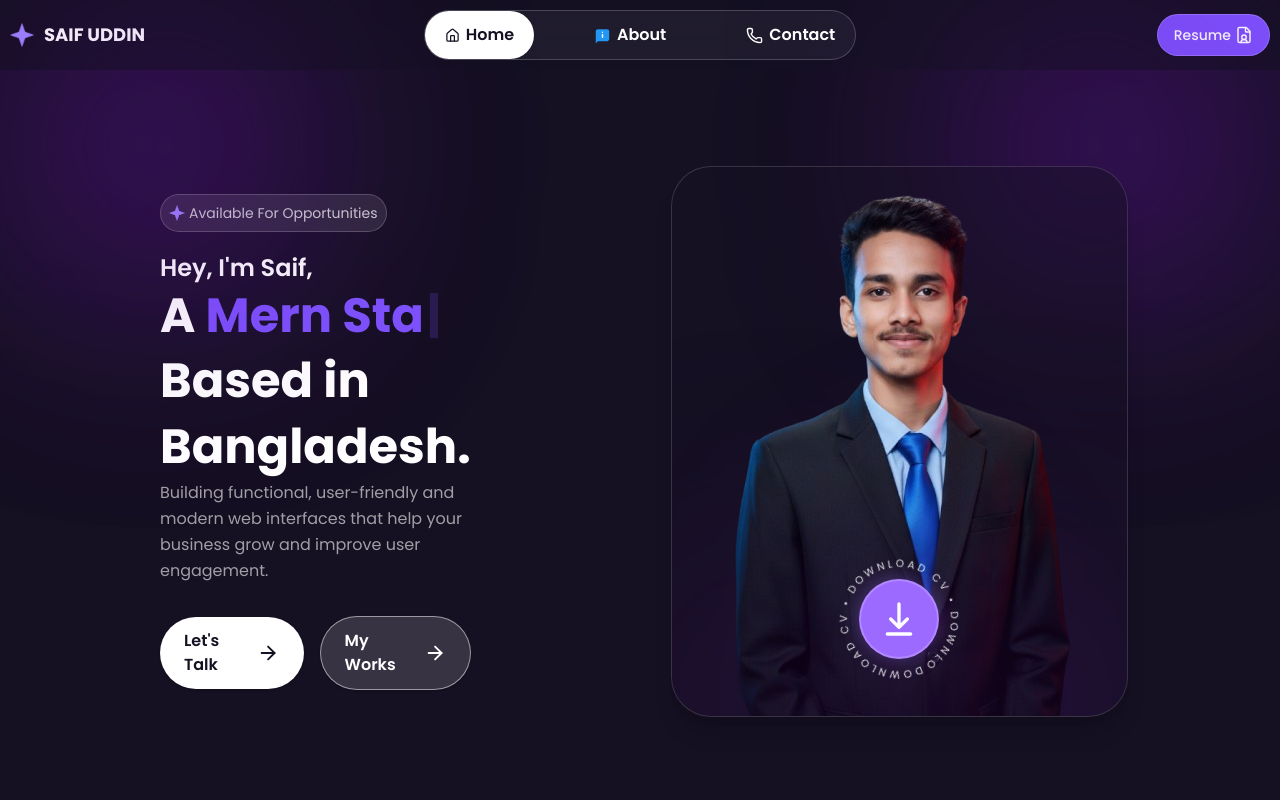
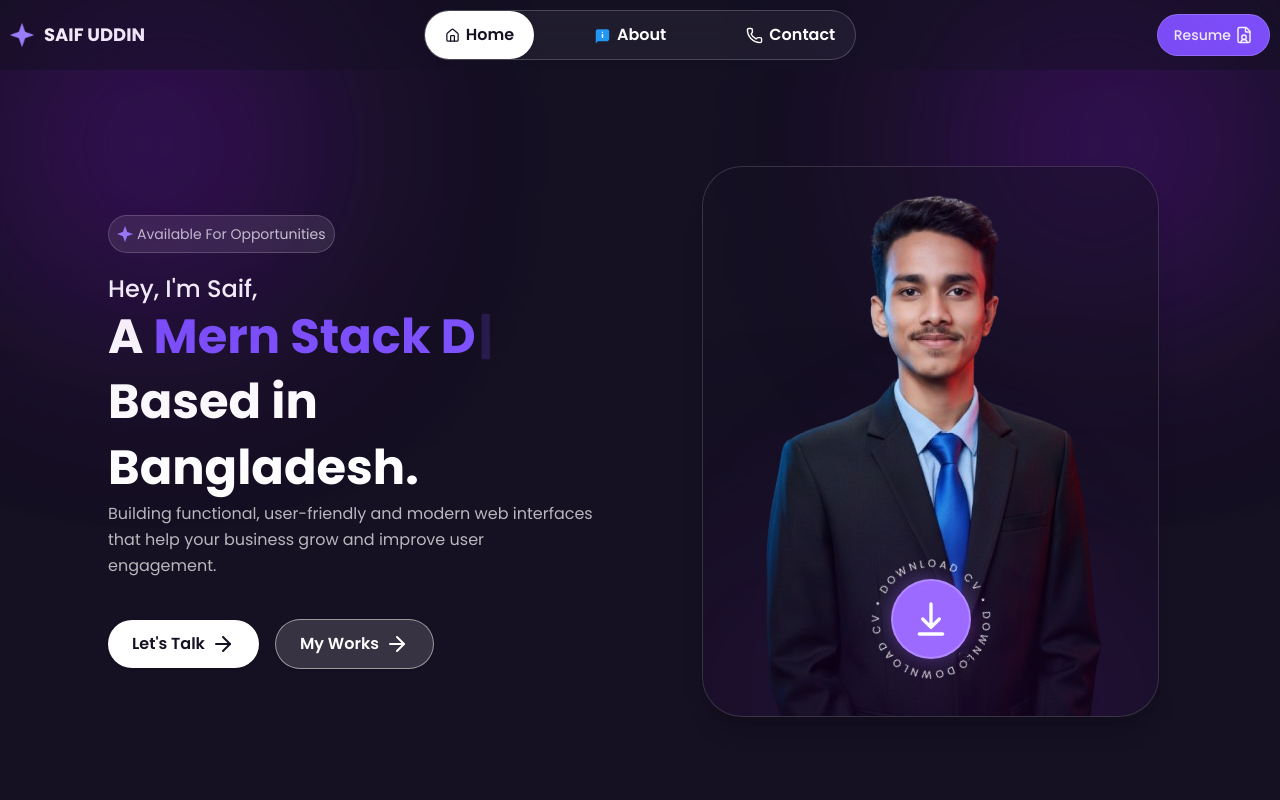
Before and after one commit to Saif-Uddin0/Saif-Uddin0-portfolio, a React (Vite) app: page / in a window 1280 px wide. Shown: the top 800 px of the page. Built offline with nearby package versions, Linux system fonts and the light colour scheme.

Commit message:
added the px project

```diff
--- a/src/components/Shared/Home/Hero.jsx
+++ b/src/components/Shared/Home/Hero.jsx
@@ -1,5 +1,6 @@
 import React from "react";
 import { Typewriter } from 'react-simple-typewriter'
+import { motion } from "framer-motion";
 import { ArrowRight, Download } from "lucide-react";
 import Img from '../../../assets/imgme3.png'
 import Bg from '../../../assets/bg1.png'
@@ -11,10 +12,13 @@ const Hero = () => {
         <section className="relative overflow-hidden  text-accent py-24 ">
 
 
-            <div className="container mx-auto px-10 lg:px-20 flex flex-col md:flex-row items-center justify-between gap-12">
-
+            <div className="container mx-auto px-6 lg:px-20 flex flex-col md:flex-row items-center justify-between gap-10 ">
                 {/* ===== LEFT TEXT SECTION ===== */}
-                <div className="w-full md:w-1/2 px-2 lg:px-20">
+                <motion.div
+                    initial={{ opacity: 0, y: 40 }}
+                    animate={{ opacity: 1, y: 0 }}
+                    transition={{ duration: 0.8 }}
+                    className="w-full md:w-1/2 lg:px-7 ">
 
                     {/* Badge */}
                     <span className="inline-block bg-accent/10 text-neutral px-2 py-2 rounded-full text-sm mb-5 backdrop-blur border border-accent/20">
@@ -25,18 +29,18 @@ const Hero = () => {
                     <h1 className="animate-fadeIn text-2xl font-semibold ">
 
 
-                        <span className="">Hey, I'm Saif,</span>
+                        <span className="font-medium mb-1">Hey, I'm Saif,</span>
 
                         {/* Line 2 — Fade In */}
                         <div className=" text-4xl mt-2 lg:text-5xl font-bold text-primary">
                             <span className="text-accent">A</span>
                             {/* Typewriter Line */}
                             <Typewriter
-                                words={[` Mern Stack Developer`]}
+                                words={[" Mern Stack Developer."]}
                                 loop={true}
-                                typeSpeed={40}
+                                typeSpeed={50}
                                 cursor
-                                deleteSpeed={40}
+                                deleteSpeed={50}
                             />
 
                         </div>
@@ -50,13 +54,13 @@ const Hero = () => {
 
 
                     {/* Subtitle */}
-                    <p className="text-accent/60 leading-relaxed mb-8">
+                    <p className="text-accent/70 leading-relaxed mb-8">
                         Building functional, user-friendly and modern web interfaces that help
                         your business grow and improve user engagement.
                     </p>
 
                     {/* Buttons */}
-                    <div className="flex  items-center gap-4">
+                    <div className="flex  items-center gap-4 pt-2">
                         <Link
                             to={`/contact`}
                             className="group bg-accent flex items-center justify-between gap-1.5 text-base-300 px-6 py-3 rounded-full font-semibold shadow hover:bg-accent/90 transition"
@@ -77,10 +81,14 @@ const Hero = () => {
                             <ArrowRight className="transition-all duration-700 ease-in-out group-hover:-translate-x-23" />
                         </Link>
                     </div>
-                </div>
+                </motion.div>
 
                 {/* ===== RIGHT IMAGE SECTION ===== */}
-                <div className="w-full  flex justify-center  relative">
+                <motion.div
+                    initial={{ opacity: 0, scale: 0.95 }}
+                    animate={{ opacity: 1, scale: 1 }}
+                    transition={{ duration: 1 }}
+                    className="relative w-full md:w-1/2 flex justify-center">
 
                     {/* Hexagon Image Container */}
                     <div className="relative bg-base-300 rounded-[40px] overflow-hidden flex items-end justify-center border border-accent/15 shadow-xl ">
@@ -122,7 +130,7 @@ const Hero = () => {
                         </a>
                     </div>
 
-                </div>
+                </motion.div>
             </div>
         </section >
     );
```
